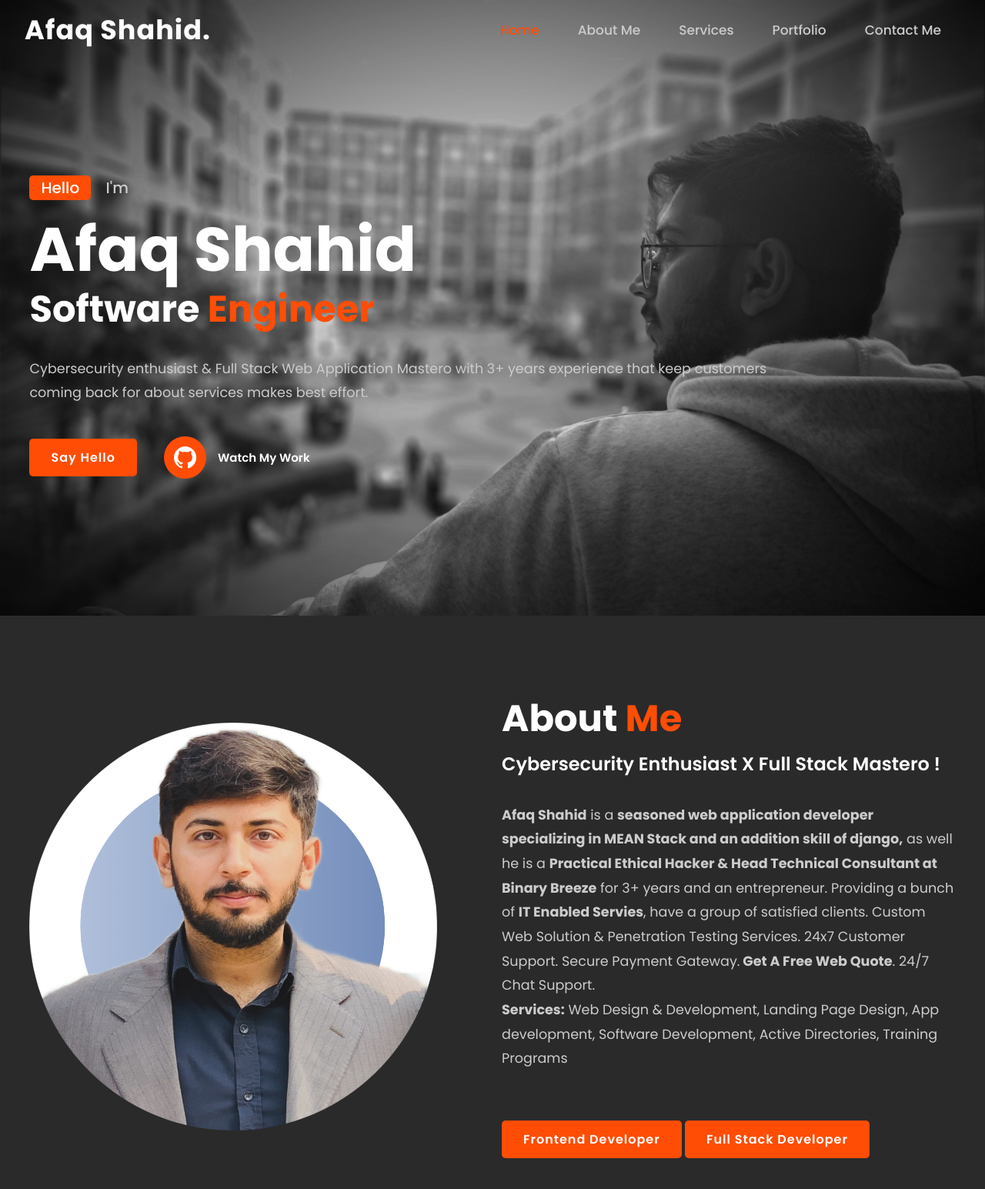
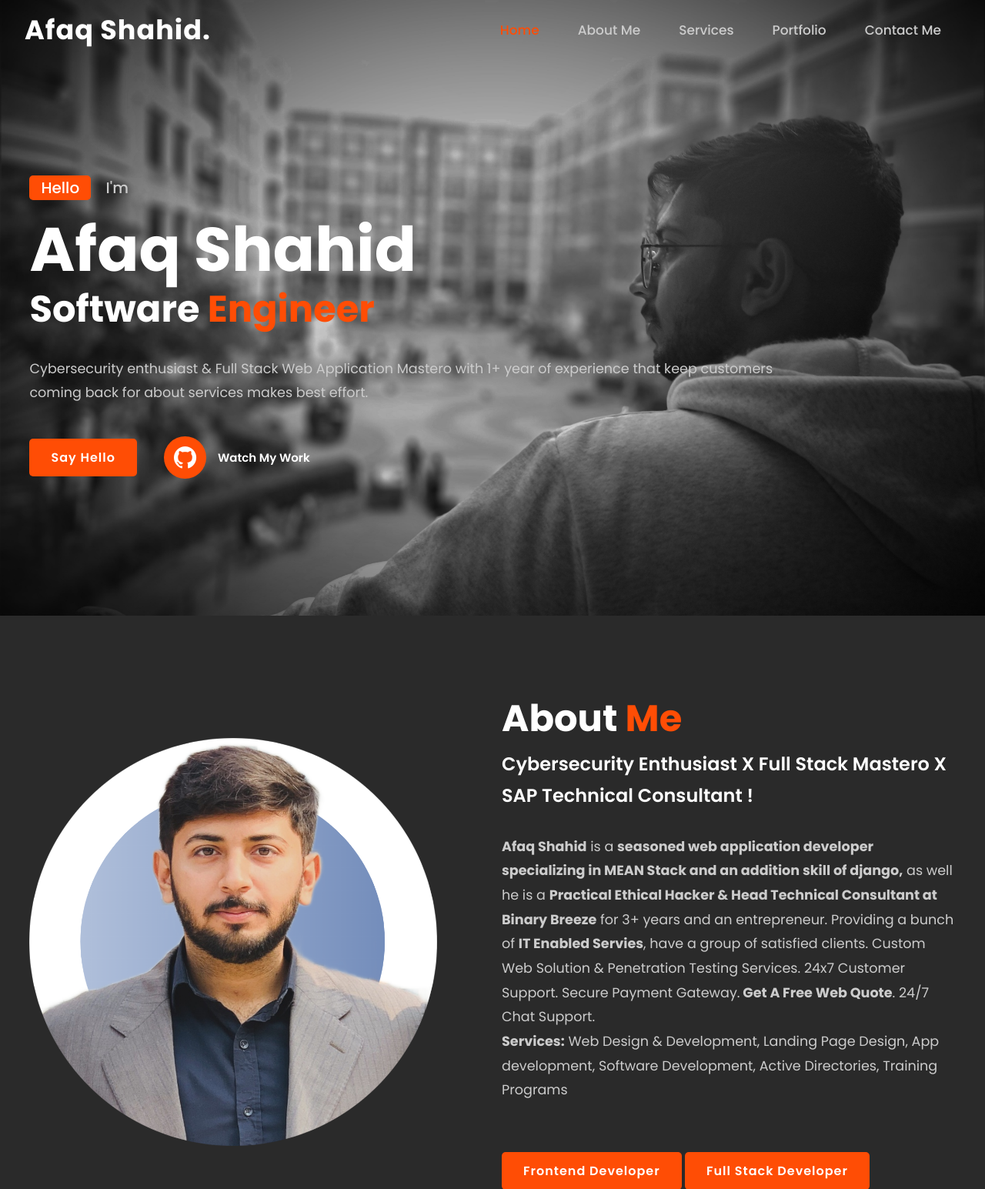
Before and after one commit to CodeAfaq/afaq-portfolio, a Django app: page / in a window 1280 px wide. Shown: the top 1545 px of the page at 77% size. Run offline with Django 4.2, Linux system fonts and the light colour scheme; data comes from the database, SQL or seed files in the repository.

Commit message:
Taglines Updated

```diff
--- a/main/templates/index.html
+++ b/main/templates/index.html
@@ -11,7 +11,7 @@
 			</div>
 			<h1>Afaq Shahid</h1>
 			<h3>Software <span> Engineer</span></h3>
-			<p>Cybersecurity enthusiast & Full Stack Web Application Mastero with 3+ years experience that keep customers <br> coming back for about services makes best effort.</p>
+			<p>Cybersecurity enthusiast & Full Stack Web Application Mastero with 1+ year of experience that keep customers <br> coming back for about services makes best effort.</p>
 			<div class="button">
 				<a href="#contact" class="btn">Say Hello</a>
 				<a href="https://github.com/CodeAfaq" target="blank" class="btn2"><span><i class='bx bxl-github'></i></span>Watch My Work</a>
@@ -27,7 +27,7 @@
 
 		<div class="about-text">
 			<h2>About <span>Me</span></h2>
-			<h4>Cybersecurity Enthusiast X Full Stack Mastero !</h4>
+			<h4>Cybersecurity Enthusiast X Full Stack Mastero X SAP Technical Consultant !</h4>
 			<p><b>Afaq Shahid</b> is a <b>seasoned web application developer specializing in MEAN Stack and an addition skill of django,</b> as well he is a <b>Practical Ethical Hacker & Head Technical Consultant at Binary Breeze</b> for 3+ years and an entrepreneur. Providing a bunch of <b>IT Enabled Servies</b>, have  a group of satisfied clients. Custom Web Solution & Penetration Testing Services. 24x7 Customer Support. Secure Payment Gateway.<b> Get A Free Web Quote</b>. 24/7 Chat Support.<br> <b>Services:</b> Web Design & Development, Landing Page Design, App development, Software Development, Active Directories, Training Programs</p>
 			<a href="{% static "img/cv/Afaq-Shahid-Frontend.pdf" %}" target="_blank" class="btn">Frontend Developer</a> <a href="{% static "img/cv/Afaq-Shahid-CV.pdf" %}" target="_blank" class="btn">Full Stack Developer</a>
 		</div>
```
